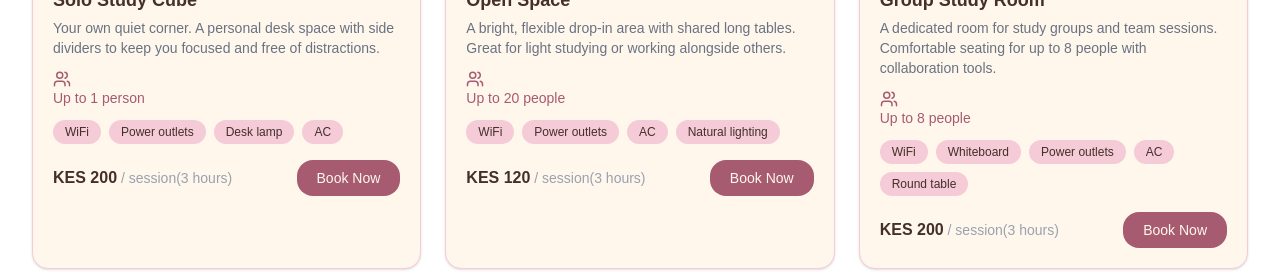
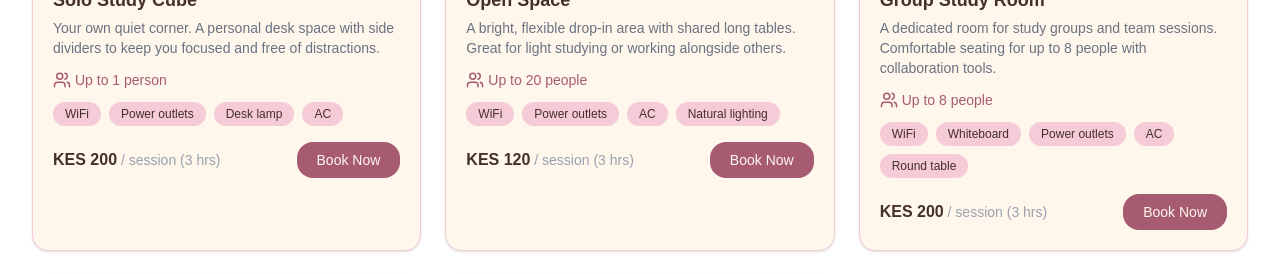
Before and after one commit to LynWM/nook-brew, a React (Vite) app: page /rooms in a window 1280 px wide. Shown: the part 433-707 px from the top of the page. Built offline with nearby package versions, Linux system fonts and the light colour scheme; data requests are answered from the project's data file; grey boxes are pictures that could not be loaded.

Commit message:
feat: Added Booked functionality for book now button

```diff
--- a/src/components/roompage/room-card.jsx
+++ b/src/components/roompage/room-card.jsx
@@ -1,7 +1,10 @@
-import { Users } from "lucide-react"
+import { Check, Users } from "lucide-react"
+import { useState } from "react"
 import React from "react"
 
 export default function RoomCard ({ room }) {
+  const [booked, setBooked] = useState(false)
+
   return (
     <div
       style={{ border: '1.5px solid #f5cbd7', backgroundColor: '#fff7ec' }}
@@ -15,7 +18,7 @@ export default function RoomCard ({ room }) {
         </h3>
         <p className="text-gray-500 text-sm mb-3">{room.description}</p>
 
-        <p className="text-sm mb-3" style={{ color: '#A65B71' }}>
+        <p className="text-sm mb-3 flex items-center gap-1" style={{ color: '#A65B71' }}>
           <Users size={18} /> Up to {room.capacity} {room.capacity === 1 ? 'person' : 'people'}
         </p>
 
@@ -33,13 +36,19 @@ export default function RoomCard ({ room }) {
 
         <div className="flex items-center justify-between">
           <p style={{ color: '#442f2a' }} className="font-semibold">
-            KES {room.price_per_session}<span className="text-sm font-normal text-gray-400"> / session(3 hours)</span>
+            KES {room.price_per_session}
+            <span className="text-sm font-normal text-gray-400"> / session (3 hrs)</span>
           </p>
           <button
-            style={{ backgroundColor: '#A65B71', color: '#fff7ec' }}
-            className="px-5 py-2 rounded-2xl text-sm font-medium hover:opacity-90 transition-opacity"
+            onClick={() => setBooked(true)}
+            disabled={booked}
+            style={{
+              backgroundColor: booked ? '#f5cbd7' : '#A65B71',
+              color: booked ? '#442f2a' : '#fff7ec',
+            }}
+            className="px-5 py-2 rounded-2xl text-sm font-medium transition-all"
           >
-            Book Now
+            {booked ? <><Check size={16} /> Booked</> : 'Book Now'}
           </button>
         </div>
       </div>
```
